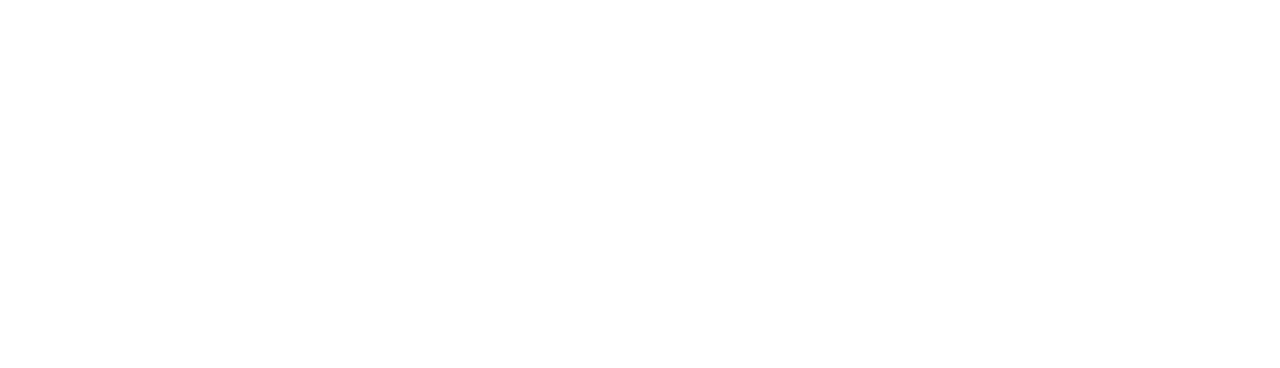
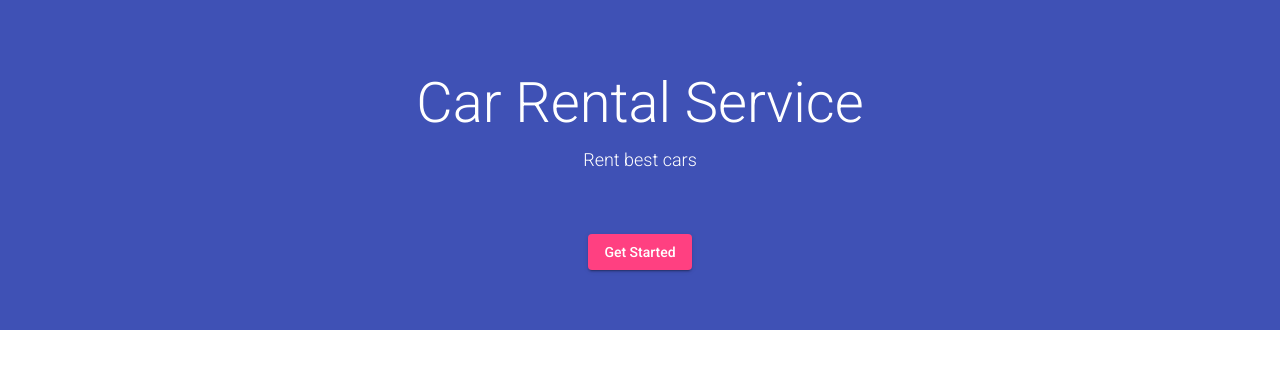
Before and after one commit to artem-galas/car-rental-service, an Angular app: page /home in a window 1280 px wide. Before the commit this address led to /. Shown: the top 368 px of the page. Built offline with nearby package versions, Linux system fonts and the light colour scheme.

Commit message:
feat(home): add home module
Add HomeModule and HomeComponent

```diff
--- /dev/null
+++ b/src/app/+home/home.component.html
@@ -0,0 +1,11 @@
+<div class="header-background">
+  <div class="header-section">
+    <div class="header-headline">
+      <h1>Car Rental Service</h1>
+      <h2>Rent best cars</h2>
+    </div>
+    <div class="header-start">
+      <button [routerLink]="['/auth/sign-in']" mat-raised-button color="accent">Get Started</button>
+    </div>
+  </div>
+</div>
--- /dev/null
+++ b/src/app/+home/home.component.scss
@@ -0,0 +1,30 @@
+.header-background {
+  overflow: hidden;
+  background: #3f51b5;
+}
+
+.header-section {
+  text-align: center;
+  padding-top: 60px;
+}
+
+.header-headline {
+  color: #fff;
+  h1 {
+    font-size: 56px;
+    font-weight: 300;
+    line-height: 56px;
+    margin: 15px 5px;
+  }
+  h2 {
+    font-size: 18px;
+    font-weight: 300;
+    line-height: 28px;
+    margin: 15px 0 25px;
+  }
+}
+
+.header-start {
+  text-align: center;
+  margin: 60px 0;
+}
--- /dev/null
+++ b/src/app/+home/home.component.ts
@@ -0,0 +1,15 @@
+import { Component, OnInit } from '@angular/core';
+
+@Component({
+  selector: 'crs-home',
+  templateUrl: './home.component.html',
+  styleUrls: ['./home.component.scss']
+})
+export class HomeComponent implements OnInit {
+
+  constructor() { }
+
+  ngOnInit() {
+  }
+
+}
--- a/src/app/app-routing.module.ts
+++ b/src/app/app-routing.module.ts
@@ -3,8 +3,19 @@
 
 const routes: Routes = [
   {
+    path: '',
+    pathMatch: 'full',
+    redirectTo: 'home',
+  },
+  {
     path: 'auth',
-    loadChildren: () => import('./+auth/auth.module').then(mod => mod.AuthModule)
+    loadChildren: () => import('./+auth/auth.module')
+      .then(mod => mod.AuthModule)
+  },
+  {
+    path: 'home',
+    loadChildren: () => import('./+home/home.module')
+      .then(mod => mod.HomeModule)
   }
 ];
 
```
Also changed, not shown: src/app/+home/home-routing.module.ts (added, +16 -0 lines), src/app/+home/home.module.ts (added, +17 -0 lines), 1 other file (tests, documents, lock files or other folders).
